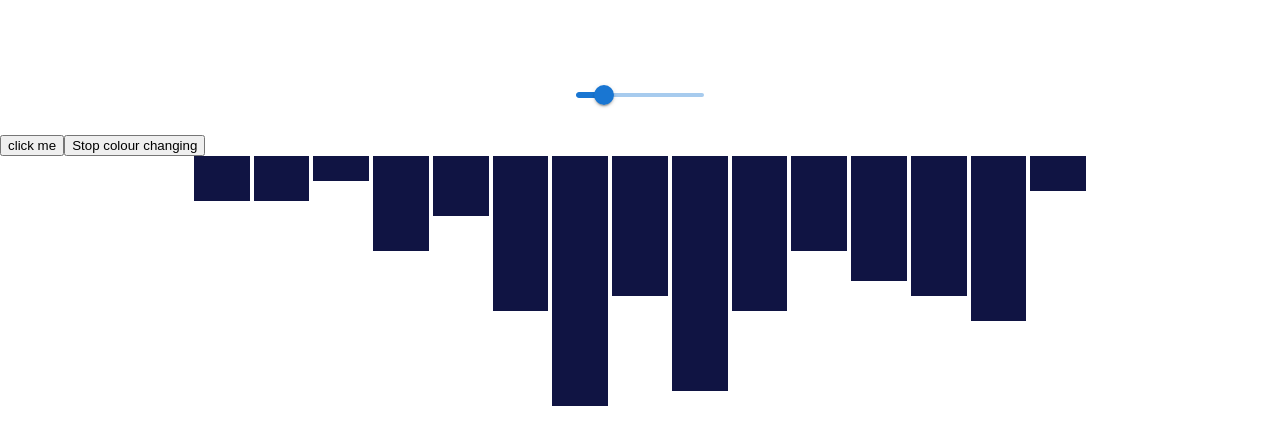
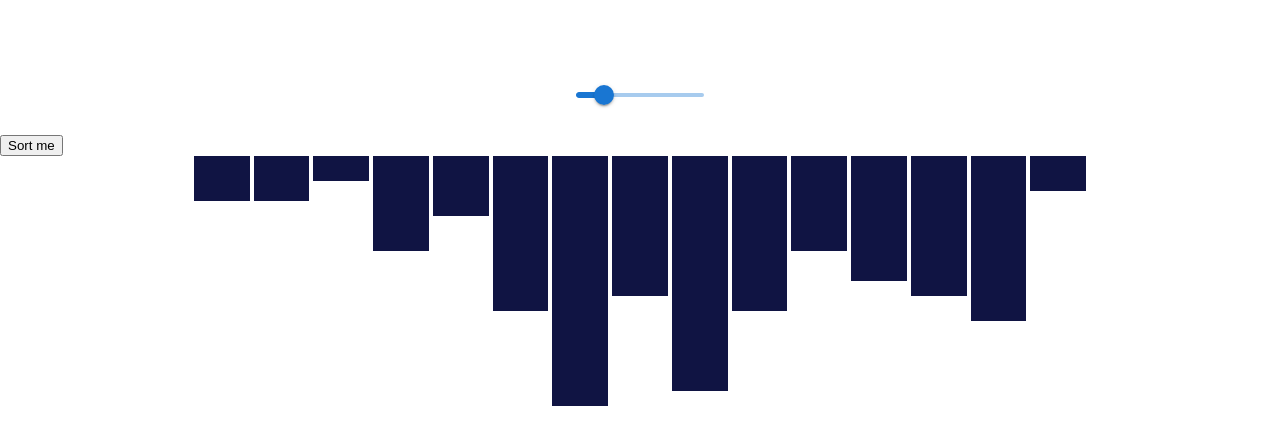
Before and after one commit to logolica99/Algorithm-visualizer, a React (Create React App) app: page / in a window 1280 px wide. Shown: the top 444 px of the page. Built offline with nearby package versions, Linux system fonts and the light colour scheme.

Commit message:
uncomment button

```diff
--- a/src/Components/QuickSort.js
+++ b/src/Components/QuickSort.js
@@ -92,15 +92,15 @@ export default function QuickSort({ length }) {
           quickSort(0, numbers.length - 1, tmpArr);
         }}
       >
-        click me
+        Sort me
       </button>
-      <button
+      {/* <button
         onClick={() => {
           clearInterval(ColorChange);
         }}
       >
         Stop colour changing
-      </button>
+      </button> */}
       <div className="allBars">
         {numbers.map((val, index) => (
           <div
```
